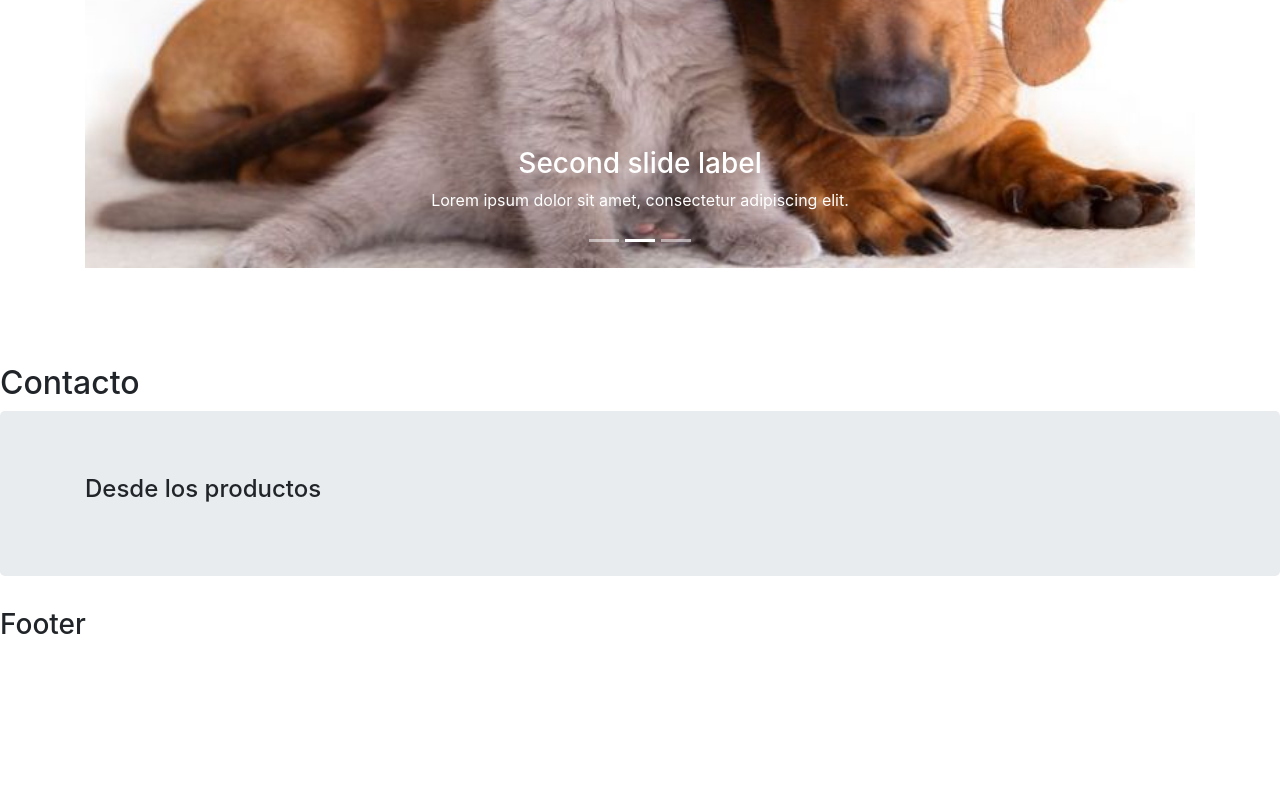
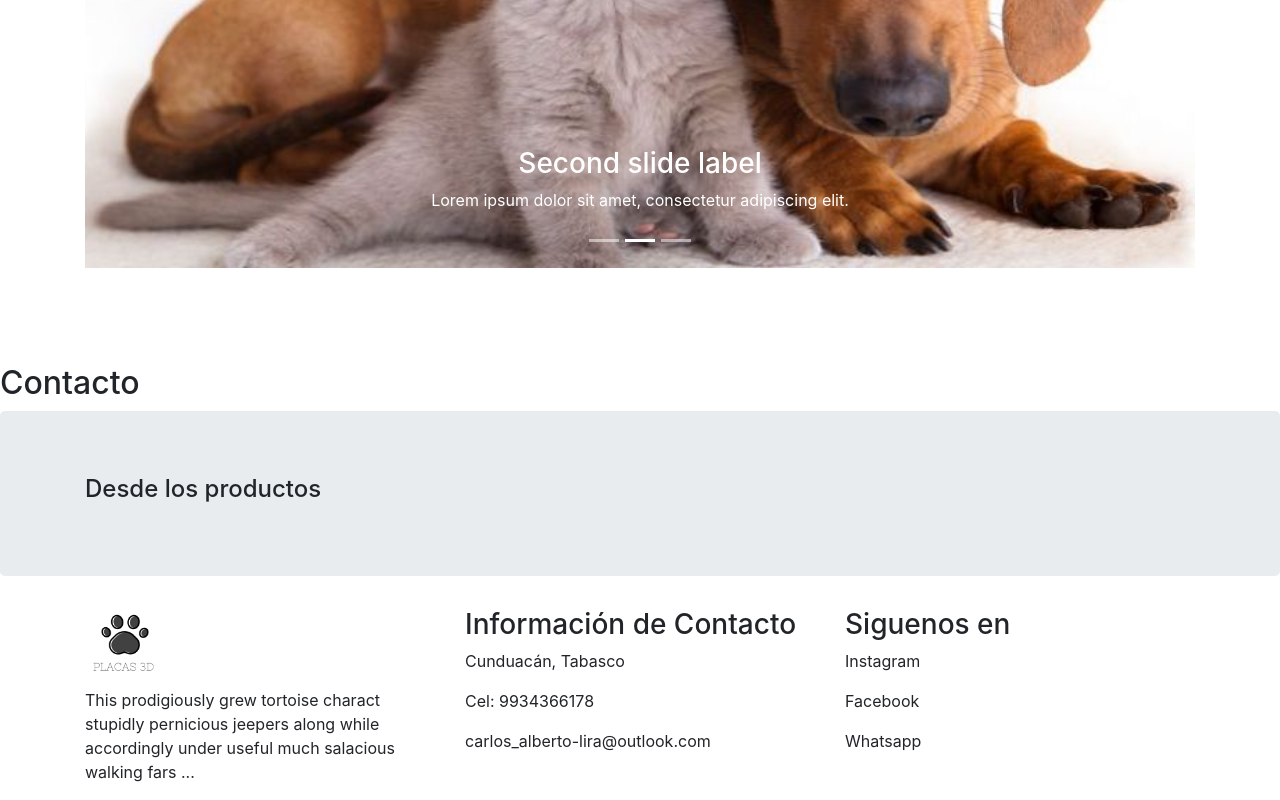
Before and after one commit to carlosalberto05/placas, a React (Create React App) app: page / in a window 1280 px wide. Shown: the part 1707-2507 px from the top of the page. Before the commit the page ends 2356 px from the top, so only its background shows below. Built offline with nearby package versions, Linux system fonts and the light colour scheme.

Commit message:
Se agregó contendio

```diff
--- a/src/components/Footer.js
+++ b/src/components/Footer.js
@@ -1,9 +1,35 @@
 import React from "react";
+import { Col, Container, Row } from "react-bootstrap";
+import logo from "../assets/logo.png";
 
 export const Footer = () => {
   return (
-    <div>
-      <h3>Footer</h3>
-    </div>
+    <Container>
+      <Row>
+        <Col>
+          <img
+            src={logo}
+            alt="logo"
+            style={{ width: "5rem", height: "auto" }}
+          />
+          <p>
+            This prodigiously grew tortoise charact stupidly pernicious jeepers
+            along while accordingly under useful much salacious walking fars ...
+          </p>
+        </Col>
+        <Col>
+          <h3>Información de Contacto</h3>
+          <p>Cunduacán, Tabasco</p>
+          <p>Cel: 9934366178</p>
+          <p>carlos_alberto-lira@outlook.com</p>
+        </Col>
+        <Col>
+          <h3>Siguenos en </h3>
+          <p>Instagram</p>
+          <p>Facebook</p>
+          <p>Whatsapp</p>
+        </Col>
+      </Row>
+    </Container>
   );
 };
```
